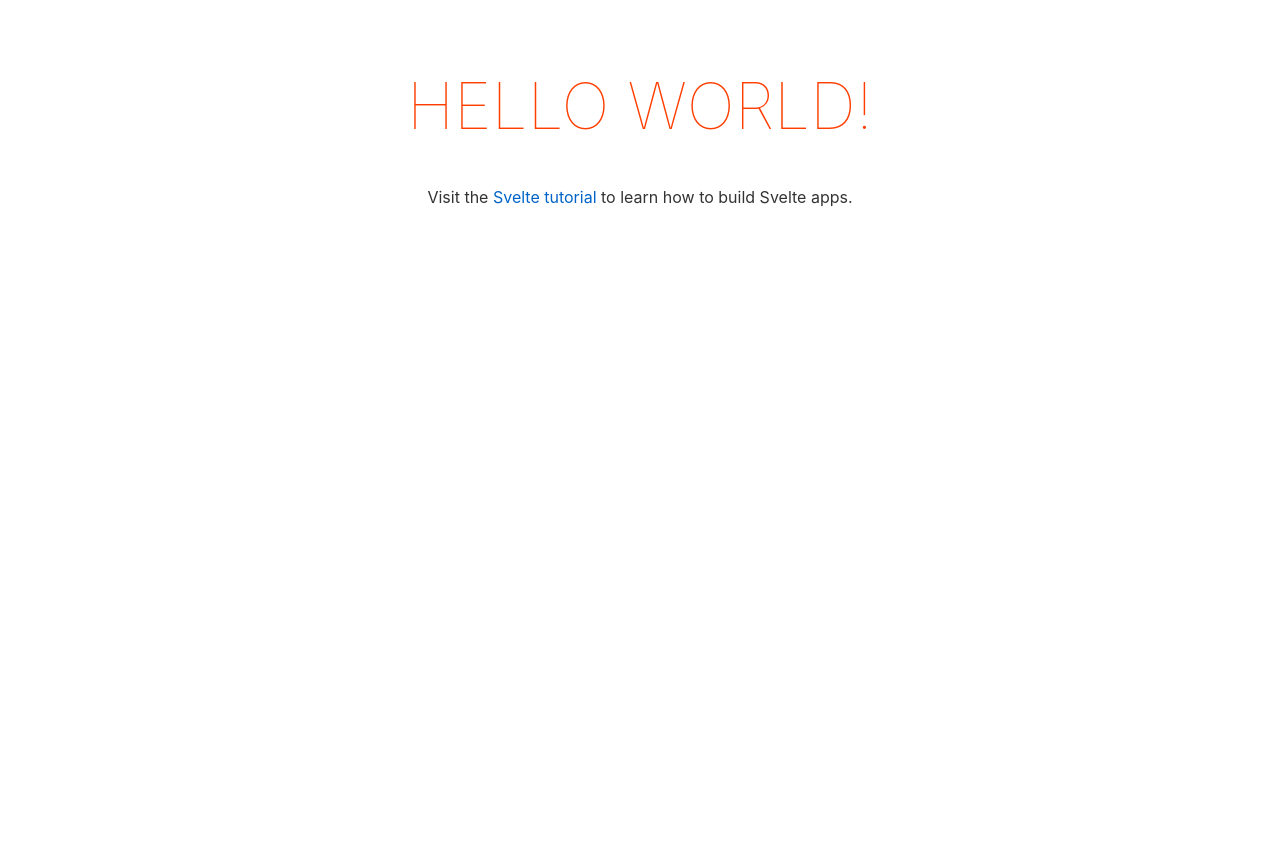
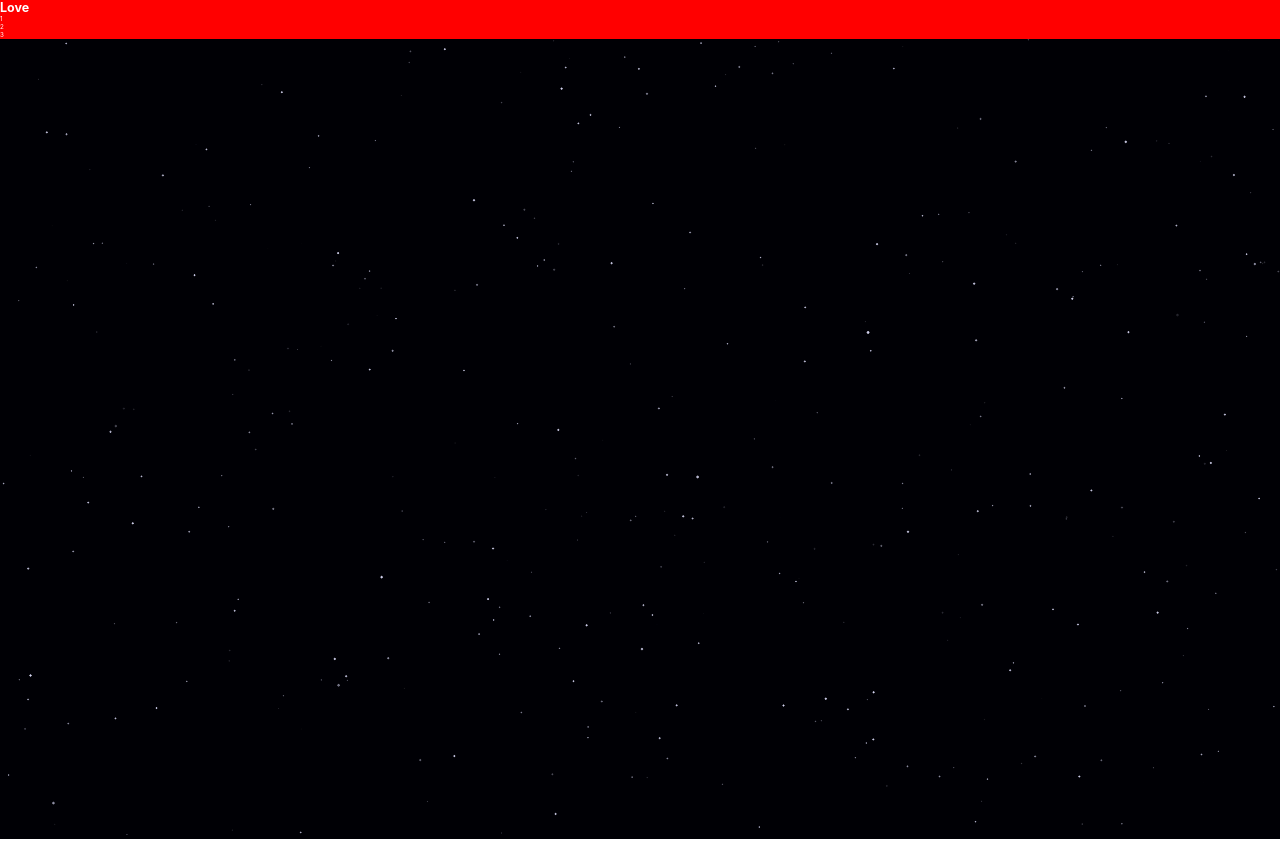
Before and after one commit to lovejansson/Portfolio, a Svelte app: page / in a window 1280 px wide. Before the commit the page ends 800 px from the top, so only its background shows below. Built offline with nearby package versions, Linux system fonts and the light colour scheme.

Commit message:
bakgrund

```diff
--- a/public/global.css
+++ b/public/global.css
@@ -1,63 +1,22 @@
+* {
+	margin: 0;
+	padding: 0;
+}
+
 html, body {
-	position: relative;
+	font-size: 62.5%;
 	width: 100%;
 	height: 100%;
 }
 
 body {
-	color: #333;
-	margin: 0;
-	padding: 8px;
+	color: #fff;
 	box-sizing: border-box;
 	font-family: -apple-system, BlinkMacSystemFont, "Segoe UI", Roboto, Oxygen-Sans, Ubuntu, Cantarell, "Helvetica Neue", sans-serif;
 }
 
-a {
-	color: rgb(0,100,200);
-	text-decoration: none;
+button{
+	background: none;
+	border: none;
+
 }
-
-a:hover {
-	text-decoration: underline;
-}
-
-a:visited {
-	color: rgb(0,80,160);
-}
-
-label {
-	display: block;
-}
-
-input, button, select, textarea {
-	font-family: inherit;
-	font-size: inherit;
-	-webkit-padding: 0.4em 0;
-	padding: 0.4em;
-	margin: 0 0 0.5em 0;
-	box-sizing: border-box;
-	border: 1px solid #ccc;
-	border-radius: 2px;
-}
-
-input:disabled {
-	color: #ccc;
-}
-
-button {
-	color: #333;
-	background-color: #f4f4f4;
-	outline: none;
-}
-
-button:disabled {
-	color: #999;
-}
-
-button:not(:disabled):active {
-	background-color: #ddd;
-}
-
-button:focus {
-	border-color: #666;
-}
--- a/src/App.svelte
+++ b/src/App.svelte
@@ -1,30 +1,147 @@
 <script>
-	export let name;
+	import { onMount } from "svelte";
+
+	import { Particle } from "./particle/Particle.js";
+
+	let ctx;
+	let canvas;
+	let starz;
+
+	onMount(() => {
+		ctx = canvas.getContext("2d");
+		starz = createStars();
+		updateStars();
+	});
+
+	function setCanvasMetrics(){
+
+		let canvasWidth = canvas.getBoundingClientRect().width;
+		canvas.width = canvasWidth;
+		let canvasHeight = canvas.getBoundingClientRect().height;
+		canvas.height = canvasHeight;
+
+	}
+
+	function createStars(){
+
+		setCanvasMetrics();
+
+		let particle;
+
+		let particles = [];
+
+		for(let i = 0; i < 400; ++i){
+			let x = Math.random() * canvas.width;
+			let y = Math.random() * canvas.height;
+			let radius = Math.random() * 0.8;
+			let tinkle = radius > 0.7;
+			let drift = !tinkle && radius > 0.5;
+
+			let a = Math.random().toFixed(1);
+
+
+ 			particle = new Particle(ctx, x, y, radius, `rgba(225, 225, 255, ${a}`, tinkle, drift);
+			particles.push(particle);
+		}
+
+		return particles;
+	}
+
+	function updateStars(){
+
+
+		ctx.clearRect(0, 0, canvas.width, canvas.height);
+
+		starz.forEach(star => {
+			star.update();
+			star.draw();
+		});
+
+		setTimeout(updateStars, 400);
+
+	}
+
+
 </script>
 
-<main>
-	<h1>Hello {name}!</h1>
-	<p>Visit the <a href="https://svelte.dev/tutorial">Svelte tutorial</a> to learn how to build Svelte apps.</p>
+<div id="container">
+	<div id="content">
+	<header>
+	<h1>
+
+		Love
+
+	</h1></header>
+
+	<main>
+
+	<section id="info">
+		<p>
+
+		</p>
+
+	</section>
+	<section id="projects">
+		<ul>
+			<li>1</li>
+			<li>2</li>
+			<li>3</li>
+		</ul>
+
+	</section>
 </main>
+</div>
+
+<canvas bind:this={canvas} on:resize={createStars}>
+
+</canvas>
+</div>
 
 <style>
-	main {
-		text-align: center;
-		padding: 1em;
-		max-width: 240px;
-		margin: 0 auto;
+
+	#container{
+		width: 100%;
+		height: 100%;
+		background-color: #000005;
 	}
 
-	h1 {
-		color: #ff3e00;
-		text-transform: uppercase;
-		font-size: 4em;
-		font-weight: 100;
+	canvas {
+	position: "fixed";
+	top:0;
+	width: 100%;
+	height: 100%;
+	background-color: #000005;
+
+}
+
+
+	#content{
+		position: "fixed";
+		top:0;
+		left: 0;
+
+		background: red;
+
 	}
 
-	@media (min-width: 640px) {
-		main {
-			max-width: none;
-		}
+	main {
+		display:flex;
+
 	}
+	header{
+
+	}
+
+
+	#info{
+
+
+	}
+
+	#projects{
+
+		background: transparent;
+	}
+
+
 </style>
--- /dev/null
+++ b/src/particle/Particle.js
@@ -0,0 +1,44 @@
+export class Particle{
+
+    constructor(ctx,x,y,radius,color, tinkle, drift){
+        this.ctx = ctx;
+        this.x = x;
+        this.y = y;
+        this.radius = radius;
+        this.color = color;
+        this.tinkle = tinkle;
+        this.drift = drift;
+    }
+
+    update(){
+
+        if(this.tinkle){
+
+            this.radius -= 1;
+            console.log("update")
+
+            if(this.radius <= 0.1){
+                this.radius = Math.random();
+            }
+        }else if(this.drift){
+
+        //   let xChange =  Math.floor(Math.random() * 2) === 1 ? Math.random() * -1 : Math.random() * 1;
+        //   let yChange =  Math.floor(Math.random() *2) === 1 ? Math.random() * -1 : Math.random() * 1;
+
+        //   this.x += xChange;
+        //   this.y += yChange;
+        }
+
+    }
+
+    draw(){
+
+        this.ctx.fillStyle = this.color;
+        this.ctx.strokeStyle = this.color;
+        this.ctx.beginPath();
+        this.ctx.arc(this.x, this.y, this.radius, 0, 2 * Math.PI);
+        this.ctx.stroke();
+        this.ctx.fill();
+    }
+
+}
```
Also changed, not shown: 1 other file (tests, documents, lock files or other folders).
